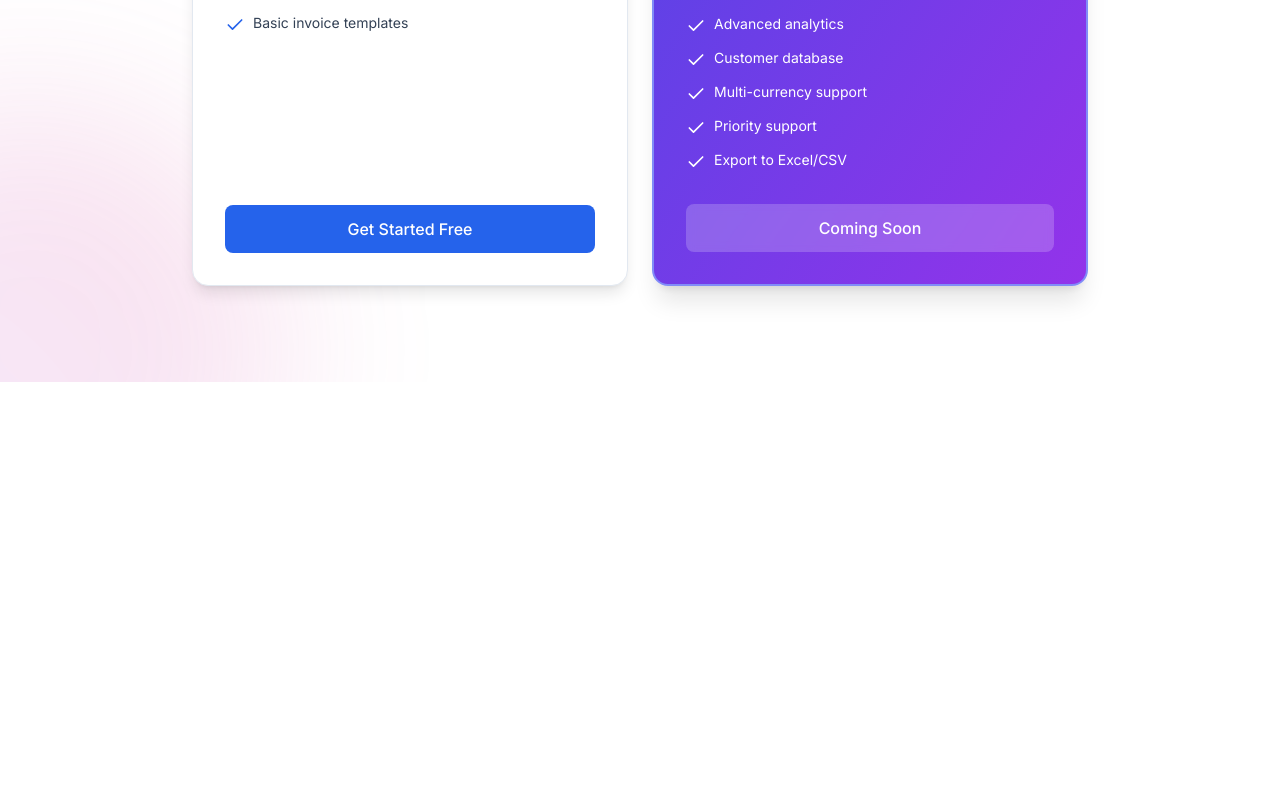
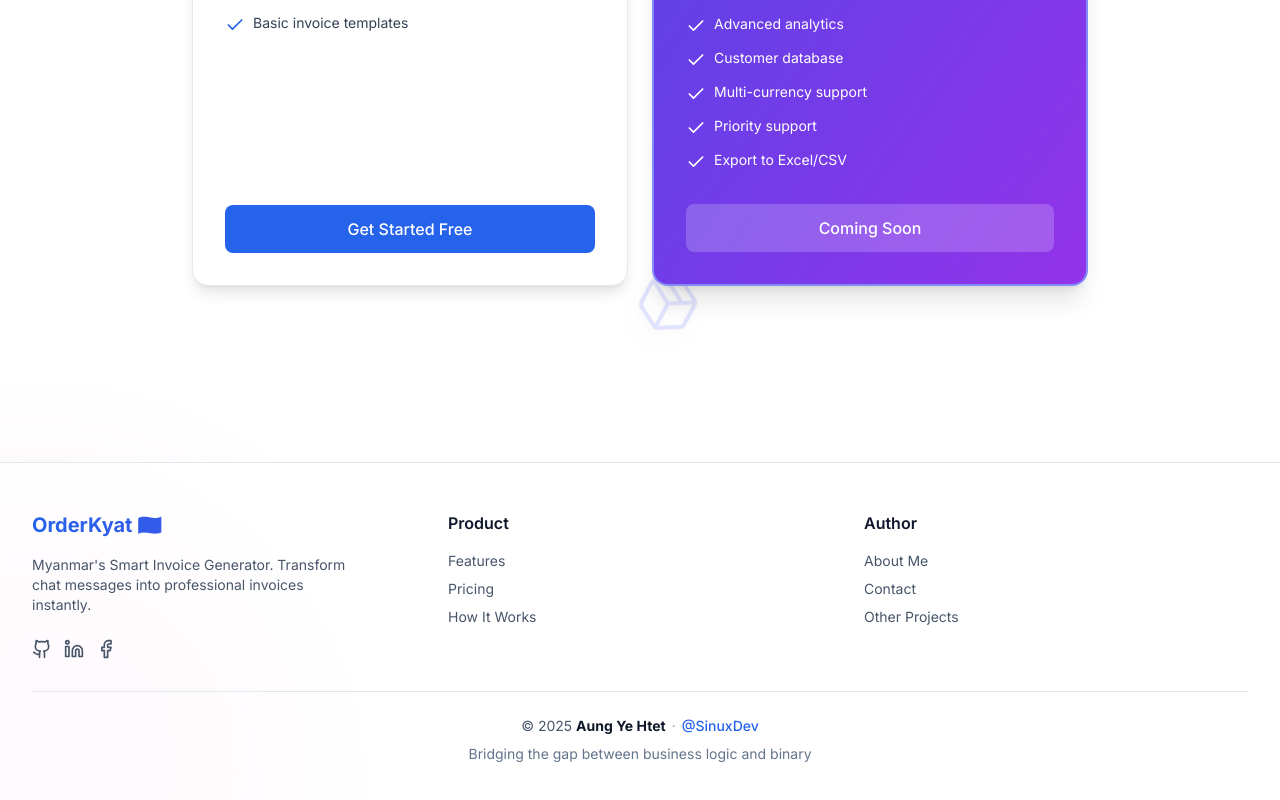
Before and after one commit to SinuxDev/OrderKyat, a Next.js app: page / in a window 1280 px wide. Shown: the part 2504-3304 px from the top of the page. Before the commit the page ends 2886 px from the top, so only its background shows below. Built offline with nearby package versions, Linux system fonts and the light colour scheme; what @react-pdf/renderer would draw is missing.

Commit message:
feat: Add Footer

```diff
--- a/src/app/page.tsx
+++ b/src/app/page.tsx
@@ -11,6 +11,7 @@ import ProductExplainerModal from "@/components/organisms/ProductExplainerModal"
 import AnimatedBackground from "@/components/atoms/AnimatedBackground";
 import HeroSection from "@/components/organisms/HeroSection";
 import TrustSection from "@/components/organisms/TrustSection";
+import Footer from "@/components/organisms/Footer";
 import { ExtractedData } from "@/types/invoice";
 import { StoreInfo } from "@/components/organisms/StoreSettings";
 
@@ -129,10 +130,16 @@ export default function Home() {
       <AnimatedBackground />
 
       {/* Main content */}
-      <div className="relative z-10 max-w-7xl mx-auto px-4 sm:px-6 lg:px-8 py-8 sm:py-12">
+      <div className="relative z-10">
+        {/* ✅ Content Container */}
+        <div className="max-w-7xl mx-auto px-4 sm:px-6 lg:px-8 py-8 sm:py-12">
           {/* Hero Section */}
           <AnimatePresence mode="wait">
-          {step === "paste" && <HeroSection />}
+            {step === "paste" && (
+              <div id="hero-section">
+                <HeroSection />
+              </div>
+            )}
           </AnimatePresence>
 
           {/* Form sections */}
@@ -187,10 +194,12 @@ export default function Home() {
           {/* Trust & Stats Section */}
           <AnimatePresence mode="wait">
             {step === "paste" && (
+              <div id="trust-section">
                 <TrustSection
                   onGetStarted={scrollToChatForm}
                   onLearnMore={handleLearnMore}
                 />
+              </div>
             )}
           </AnimatePresence>
 
@@ -198,6 +207,7 @@ export default function Home() {
           <AnimatePresence mode="wait">
             {step === "paste" && (
               <motion.div
+                id="pricing-section"
                 initial={{ opacity: 0, y: 20 }}
                 animate={{ opacity: 1, y: 0 }}
                 exit={{ opacity: 0, y: -20 }}
@@ -230,6 +240,11 @@ export default function Home() {
             )}
           </AnimatePresence>
         </div>
+
+        <AnimatePresence mode="wait">
+          {step === "paste" && <Footer />}
+        </AnimatePresence>
+      </div>
     </main>
   );
 }
--- /dev/null
+++ b/src/components/organisms/Footer.tsx
@@ -0,0 +1,165 @@
+"use client";
+
+import { motion } from "framer-motion";
+import { Github, Linkedin, Facebook } from "lucide-react";
+import Link from "next/link";
+
+export default function Footer() {
+  const currentYear = new Date().getFullYear();
+
+  const scrollToSection = (sectionId: string) => {
+    const element = document.getElementById(sectionId);
+    if (element) {
+      element.scrollIntoView({ behavior: "smooth", block: "start" });
+    }
+  };
+
+  return (
+    <motion.footer
+      initial={{ opacity: 0 }}
+      animate={{ opacity: 1 }}
+      transition={{ delay: 2 }}
+      className="relative z-10 border-t border-slate-200 bg-white/80 backdrop-blur-sm mt-20"
+    >
+      <div className="max-w-7xl mx-auto px-4 sm:px-6 lg:px-8 py-8 sm:py-12">
+        {/* ✅ Changed to 3 columns on desktop */}
+        <div className="grid grid-cols-1 sm:grid-cols-2 lg:grid-cols-3 gap-8">
+          {/* Brand Section - Takes 2 columns on tablet */}
+          <div className="space-y-4 sm:col-span-2 lg:col-span-1">
+            <h3 className="text-xl font-bold bg-gradient-to-r from-blue-600 to-indigo-600 bg-clip-text text-transparent">
+              OrderKyat 🇲🇲
+            </h3>
+            <p className="text-sm text-slate-600 max-w-xs">
+              Myanmar&apos;s Smart Invoice Generator. Transform chat messages
+              into professional invoices instantly.
+            </p>
+
+            {/* Social Links */}
+            <div className="flex items-center gap-3 pt-2">
+              <a
+                href="https://github.com/SinuxDev"
+                target="_blank"
+                rel="noopener noreferrer"
+                className="text-slate-600 hover:text-slate-900 transition-colors"
+                aria-label="GitHub"
+              >
+                <Github className="w-5 h-5" />
+              </a>
+              <a
+                href="https://www.linkedin.com/in/sinuxdev"
+                target="_blank"
+                rel="noopener noreferrer"
+                className="text-slate-600 hover:text-blue-600 transition-colors"
+                aria-label="LinkedIn"
+              >
+                <Linkedin className="w-5 h-5" />
+              </a>
+              <a
+                href="https://www.facebook.com/sinux.1738"
+                target="_blank"
+                rel="noopener noreferrer"
+                className="text-slate-600 hover:text-blue-500 transition-colors"
+                aria-label="Facebook"
+              >
+                <Facebook className="w-5 h-5" />
+              </a>
+            </div>
+          </div>
+
+          {/* Product Links */}
+          <div>
+            <h4 className="font-semibold text-slate-900 mb-3 sm:mb-4 text-sm sm:text-base">
+              Product
+            </h4>
+            <ul className="space-y-2 text-sm text-slate-600">
+              <li>
+                <button
+                  onClick={() => scrollToSection("trust-section")}
+                  className="hover:text-blue-600 transition-colors text-left"
+                >
+                  Features
+                </button>
+              </li>
+              <li>
+                <button
+                  onClick={() => scrollToSection("pricing-section")}
+                  className="hover:text-blue-600 transition-colors text-left"
+                >
+                  Pricing
+                </button>
+              </li>
+              <li>
+                <button
+                  onClick={() => scrollToSection("hero-section")}
+                  className="hover:text-blue-600 transition-colors text-left"
+                >
+                  How It Works
+                </button>
+              </li>
+            </ul>
+          </div>
+
+          {/* Author Links */}
+          <div>
+            <h4 className="font-semibold text-slate-900 mb-3 sm:mb-4 text-sm sm:text-base">
+              Author
+            </h4>
+            <ul className="space-y-2 text-sm text-slate-600">
+              <li>
+                <Link
+                  href="https://github.com/SinuxDev"
+                  target="_blank"
+                  rel="noopener noreferrer"
+                  className="hover:text-blue-600 transition-colors"
+                >
+                  About Me
+                </Link>
+              </li>
+              <li>
+                <a
+                  href="mailto:aung.yehtet1738@gmail.com"
+                  className="hover:text-blue-600 transition-colors"
+                >
+                  Contact
+                </a>
+              </li>
+              <li>
+                <Link
+                  href="https://github.com/SinuxDev?tab=repositories"
+                  target="_blank"
+                  rel="noopener noreferrer"
+                  className="hover:text-blue-600 transition-colors"
+                >
+                  Other Projects
+                </Link>
+              </li>
+            </ul>
+          </div>
+        </div>
+
+        {/* Bottom Bar */}
+        <div className="mt-8 pt-6 border-t border-slate-200">
+          <div className="w-full text-center space-y-2">
+            <p className="text-xs sm:text-sm text-slate-600">
+              © {currentYear}{" "}
+              <strong className="text-slate-900">Aung Ye Htet</strong>
+              <span className="hidden sm:inline text-slate-400 mx-1.5">·</span>
+              <br className="sm:hidden" />
+              <a
+                href="https://github.com/SinuxDev"
+                target="_blank"
+                rel="noopener noreferrer"
+                className="text-blue-600 hover:text-blue-700 font-medium"
+              >
+                @SinuxDev
+              </a>
+            </p>
+            <p className="text-xs sm:text-sm text-slate-500">
+              Bridging the gap between business logic and binary
+            </p>
+          </div>
+        </div>
+      </div>
+    </motion.footer>
+  );
+}
```
Lines whose indentation alone changed are shown as unchanged.
